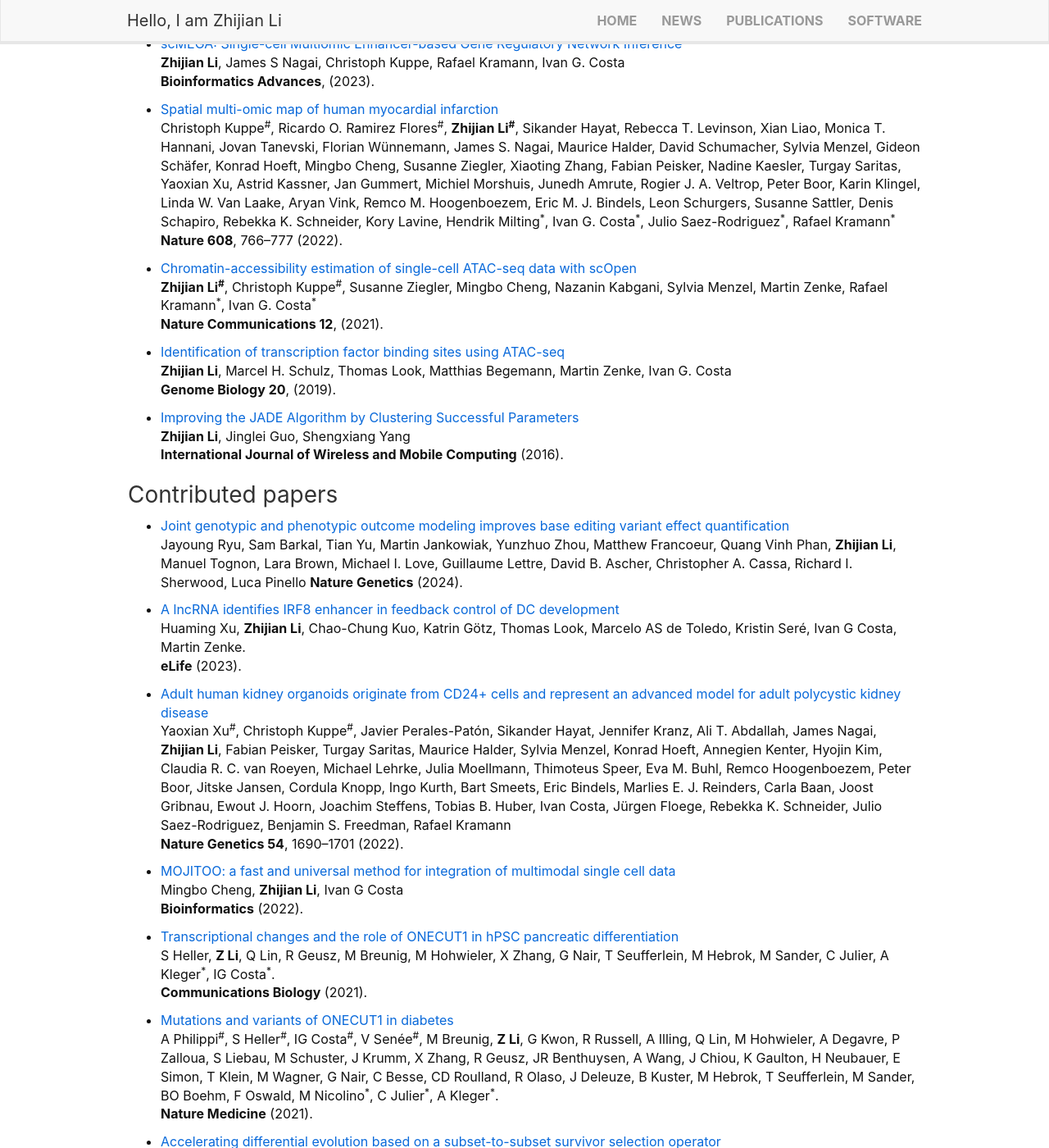
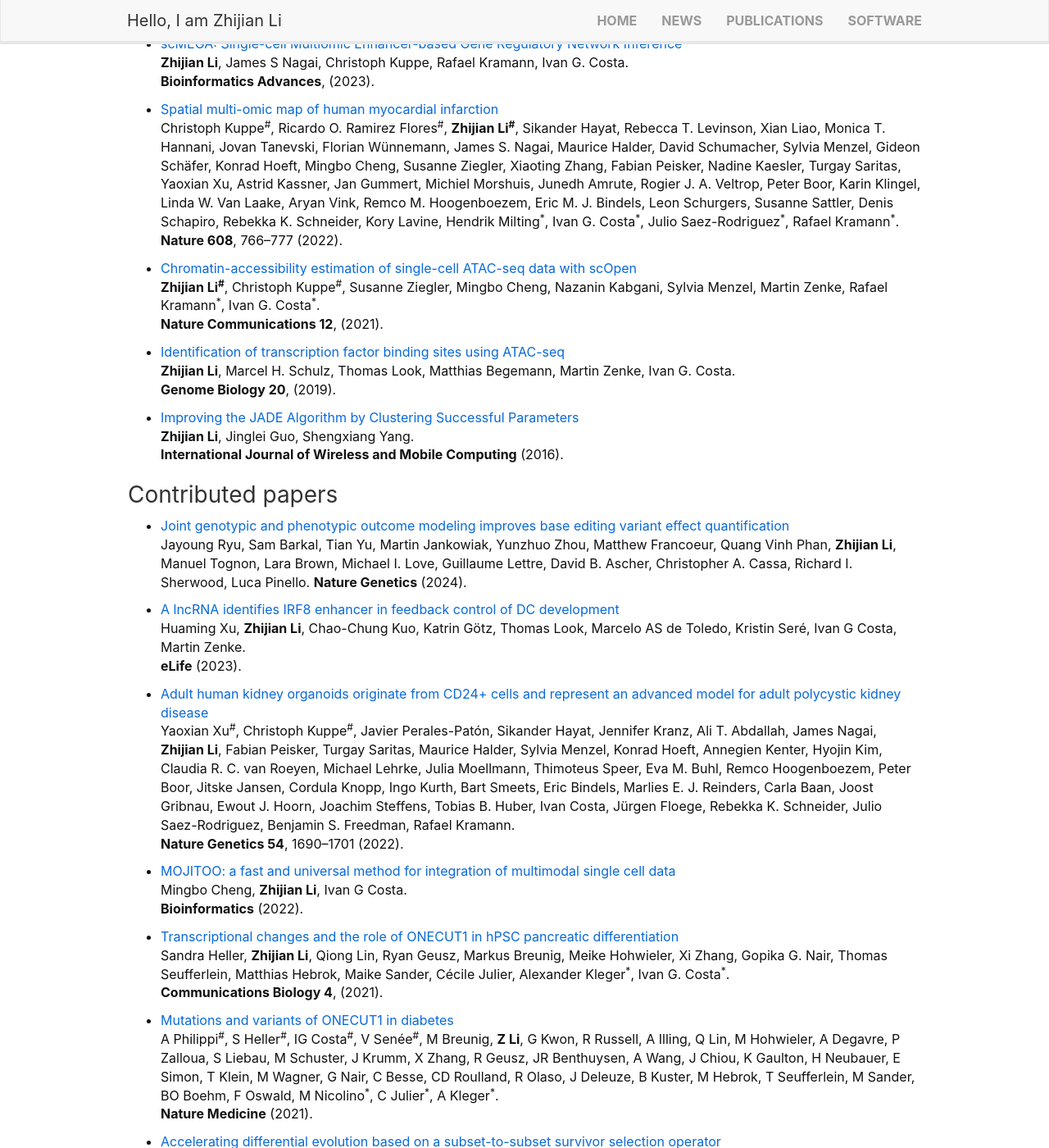
Before and after one commit to lzj1769/lzj1769.github.io, a Jekyll site: the page built from _pages/publications.md, in a window 1280 px wide and 1400 px high, scrolled down 397 px. Shown: the whole window at 82% size. Built offline with Jekyll 4.4.1, drawn with Linux system fonts in a browser that asks for light colours; nearby versions of some CDN libraries.

Commit message:
update publication

```diff
--- a/_pages/publications.md
+++ b/_pages/publications.md
@@ -17,34 +17,34 @@ For a full list see: [Google Scholar](https://scholar.google.de/citations?user=x
 Biorxiv(2023).
 
 * [RGT: a toolbox for the integrative analysis of high throughput regulatory genomics data](https://bmcbioinformatics.biomedcentral.com/articles/10.1186/s12859-023-05184-5) \
-**Zhijian Li<sup>\#\*</sup>**, Chao-Chung Kuo<sup>\#</sup>, Fabio Ticconi, Mina Shaigan, Julia Gehrmann, Eduardo Gade Gusmao, Manuel Allhoff, Martin Manolov, Martin Zenke, Ivan G. Costa<sup>\*</sup> \
+**Zhijian Li<sup>\#\*</sup>**, Chao-Chung Kuo<sup>\#</sup>, Fabio Ticconi, Mina Shaigan, Julia Gehrmann, Eduardo Gade Gusmao, Manuel Allhoff, Martin Manolov, Martin Zenke, Ivan G. Costa<sup>\*</sup>. \
 **BMC Bioinformatics 24**, 79 (2023).
 
 * [scMEGA: Single-cell Multiomic Enhancer-based Gene Regulatory Network Inference](https://academic.oup.com/bioinformaticsadvances/advance-article/doi/10.1093/bioadv/vbad003/6986159?login=false) \
-**Zhijian Li**, James S Nagai, Christoph Kuppe, Rafael Kramann, Ivan G. Costa \
+**Zhijian Li**, James S Nagai, Christoph Kuppe, Rafael Kramann, Ivan G. Costa. \
 **Bioinformatics Advances**, (2023).
 
 
 * [Spatial multi-omic map of human myocardial infarction](https://www.nature.com/articles/s41586-022-05060-x)\
-Christoph Kuppe<sup>\#</sup>, Ricardo O. Ramirez Flores<sup>\#</sup>, **Zhijian Li<sup>\#</sup>**, Sikander Hayat, Rebecca T. Levinson, Xian Liao, Monica T. Hannani, Jovan Tanevski, Florian Wünnemann, James S. Nagai, Maurice Halder, David Schumacher, Sylvia Menzel, Gideon Schäfer, Konrad Hoeft, Mingbo Cheng, Susanne Ziegler, Xiaoting Zhang, Fabian Peisker, Nadine Kaesler, Turgay Saritas, Yaoxian Xu, Astrid Kassner, Jan Gummert, Michiel Morshuis, Junedh Amrute, Rogier J. A. Veltrop, Peter Boor, Karin Klingel, Linda W. Van Laake, Aryan Vink, Remco M. Hoogenboezem, Eric M. J. Bindels, Leon Schurgers, Susanne Sattler, Denis Schapiro, Rebekka K. Schneider, Kory Lavine, Hendrik Milting<sup>\*</sup>, Ivan G. Costa<sup>\*</sup>, Julio Saez-Rodriguez<sup>\*</sup>, Rafael Kramann<sup>\*</sup> \
+Christoph Kuppe<sup>\#</sup>, Ricardo O. Ramirez Flores<sup>\#</sup>, **Zhijian Li<sup>\#</sup>**, Sikander Hayat, Rebecca T. Levinson, Xian Liao, Monica T. Hannani, Jovan Tanevski, Florian Wünnemann, James S. Nagai, Maurice Halder, David Schumacher, Sylvia Menzel, Gideon Schäfer, Konrad Hoeft, Mingbo Cheng, Susanne Ziegler, Xiaoting Zhang, Fabian Peisker, Nadine Kaesler, Turgay Saritas, Yaoxian Xu, Astrid Kassner, Jan Gummert, Michiel Morshuis, Junedh Amrute, Rogier J. A. Veltrop, Peter Boor, Karin Klingel, Linda W. Van Laake, Aryan Vink, Remco M. Hoogenboezem, Eric M. J. Bindels, Leon Schurgers, Susanne Sattler, Denis Schapiro, Rebekka K. Schneider, Kory Lavine, Hendrik Milting<sup>\*</sup>, Ivan G. Costa<sup>\*</sup>, Julio Saez-Rodriguez<sup>\*</sup>, Rafael Kramann<sup>\*</sup>. \
 **Nature 608**, 766–777 (2022).
 
 * [Chromatin-accessibility estimation of single-cell ATAC-seq data with scOpen](https://www.nature.com/articles/s41467-021-26530-2)\
-**Zhijian Li<sup>\#</sup>**, Christoph Kuppe<sup>\#</sup>, Susanne Ziegler, Mingbo Cheng, Nazanin Kabgani, Sylvia Menzel, Martin Zenke, Rafael Kramann<sup>\*</sup>, Ivan G. Costa<sup>\*</sup> \
+**Zhijian Li<sup>\#</sup>**, Christoph Kuppe<sup>\#</sup>, Susanne Ziegler, Mingbo Cheng, Nazanin Kabgani, Sylvia Menzel, Martin Zenke, Rafael Kramann<sup>\*</sup>, Ivan G. Costa<sup>\*</sup>. \
 **Nature Communications 12**, (2021).
 
 * [Identification of transcription factor binding sites using ATAC-seq](https://genomebiology.biomedcentral.com/articles/10.1186/s13059-019-1642-2)\
-**Zhijian Li**, Marcel H. Schulz, Thomas Look, Matthias Begemann, Martin Zenke, Ivan G. Costa \
+**Zhijian Li**, Marcel H. Schulz, Thomas Look, Matthias Begemann, Martin Zenke, Ivan G. Costa. \
 **Genome Biology 20**, (2019).
 
 * [Improving the JADE Algorithm by Clustering Successful Parameters](https://www.inderscienceonline.com/doi/abs/10.1504/IJWMC.2016.081159)\
-**Zhijian Li**, Jinglei Guo, Shengxiang Yang\
+**Zhijian Li**, Jinglei Guo, Shengxiang Yang.\
 **International Journal of Wireless and Mobile Computing** (2016).
 
 ### Contributed papers
 
 * [Joint genotypic and phenotypic outcome modeling improves base editing variant effect quantification](https://www.nature.com/articles/s41588-024-01726-6) \
-Jayoung Ryu, Sam Barkal, Tian Yu, Martin Jankowiak, Yunzhuo Zhou, Matthew Francoeur, Quang Vinh Phan, **Zhijian Li**, Manuel Tognon, Lara Brown, Michael I. Love, Guillaume Lettre, David B. Ascher, Christopher A. Cassa, Richard I. Sherwood, Luca Pinello
+Jayoung Ryu, Sam Barkal, Tian Yu, Martin Jankowiak, Yunzhuo Zhou, Matthew Francoeur, Quang Vinh Phan, **Zhijian Li**, Manuel Tognon, Lara Brown, Michael I. Love, Guillaume Lettre, David B. Ascher, Christopher A. Cassa, Richard I. Sherwood, Luca Pinello.
 **Nature Genetics** (2024).
 
 
@@ -54,16 +54,16 @@ Thomas Look, Marcelo AS de Toledo, Kristin Seré, Ivan G Costa, Martin Zenke.\
 **eLife** (2023).
 
 * [Adult human kidney organoids originate from CD24+ cells and represent an advanced model for adult polycystic kidney disease](https://www.nature.com/articles/s41588-022-01202-z)\
-Yaoxian Xu<sup>\#</sup>, Christoph Kuppe<sup>\#</sup>, Javier Perales-Patón, Sikander Hayat, Jennifer Kranz, Ali T. Abdallah, James Nagai, **Zhijian Li**, Fabian Peisker, Turgay Saritas, Maurice Halder, Sylvia Menzel, Konrad Hoeft, Annegien Kenter, Hyojin Kim, Claudia R. C. van Roeyen, Michael Lehrke, Julia Moellmann, Thimoteus Speer, Eva M. Buhl, Remco Hoogenboezem, Peter Boor, Jitske Jansen, Cordula Knopp, Ingo Kurth, Bart Smeets, Eric Bindels, Marlies E. J. Reinders, Carla Baan, Joost Gribnau, Ewout J. Hoorn, Joachim Steffens, Tobias B. Huber, Ivan Costa, Jürgen Floege, Rebekka K. Schneider, Julio Saez-Rodriguez, Benjamin S. Freedman, Rafael Kramann \
+Yaoxian Xu<sup>\#</sup>, Christoph Kuppe<sup>\#</sup>, Javier Perales-Patón, Sikander Hayat, Jennifer Kranz, Ali T. Abdallah, James Nagai, **Zhijian Li**, Fabian Peisker, Turgay Saritas, Maurice Halder, Sylvia Menzel, Konrad Hoeft, Annegien Kenter, Hyojin Kim, Claudia R. C. van Roeyen, Michael Lehrke, Julia Moellmann, Thimoteus Speer, Eva M. Buhl, Remco Hoogenboezem, Peter Boor, Jitske Jansen, Cordula Knopp, Ingo Kurth, Bart Smeets, Eric Bindels, Marlies E. J. Reinders, Carla Baan, Joost Gribnau, Ewout J. Hoorn, Joachim Steffens, Tobias B. Huber, Ivan Costa, Jürgen Floege, Rebekka K. Schneider, Julio Saez-Rodriguez, Benjamin S. Freedman, Rafael Kramann. \
 **Nature Genetics 54**, 1690–1701 (2022).
 
 * [MOJITOO: a fast and universal method for integration of multimodal single cell data](https://academic.oup.com/bioinformatics/article/38/Supplement_1/i282/6617520)\
-Mingbo Cheng, **Zhijian Li**, Ivan G Costa \
+Mingbo Cheng, **Zhijian Li**, Ivan G Costa. \
 **Bioinformatics** (2022).
 
 * [Transcriptional changes and the role of ONECUT1 in hPSC pancreatic differentiation](https://www.nature.com/articles/s42003-021-02818-3)\
-S Heller, **Z Li**, Q Lin, R Geusz, M Breunig, M Hohwieler, X Zhang, G Nair, T Seufferlein, M Hebrok, M Sander, C Julier, A Kleger<sup>\*</sup>, IG Costa<sup>\*</sup>.\
-**Communications Biology** (2021).
+Sandra Heller, **Zhijian Li**, Qiong Lin, Ryan Geusz, Markus Breunig, Meike Hohwieler, Xi Zhang, Gopika G. Nair, Thomas Seufferlein, Matthias Hebrok, Maike Sander, Cécile Julier, Alexander Kleger<sup>\*</sup>, Ivan G. Costa<sup>\*</sup>. \
+**Communications Biology 4**, (2021).
 
 * [Mutations and variants of ONECUT1 in diabetes](https://www.nature.com/articles/s41591-021-01502-7)\
 A Philippi<sup>\#</sup>, S Heller<sup>\#</sup>, IG Costa<sup>\#</sup>, V Senée<sup>\#</sup>, M Breunig, **Z Li**, G Kwon, R Russell, A Illing, Q Lin, M Hohwieler, A Degavre, P Zalloua, S Liebau, M Schuster, J Krumm, X Zhang, R Geusz, JR Benthuysen, A Wang, J Chiou, K Gaulton, H Neubauer, E Simon, T Klein, M Wagner, G Nair, C Besse, CD Roulland, R Olaso, J Deleuze, B Kuster, M Hebrok, T Seufferlein, M Sander, BO Boehm, F Oswald, M Nicolino<sup>\*</sup>, C Julier<sup>\*</sup>, A Kleger<sup>\*</sup>.\
```
